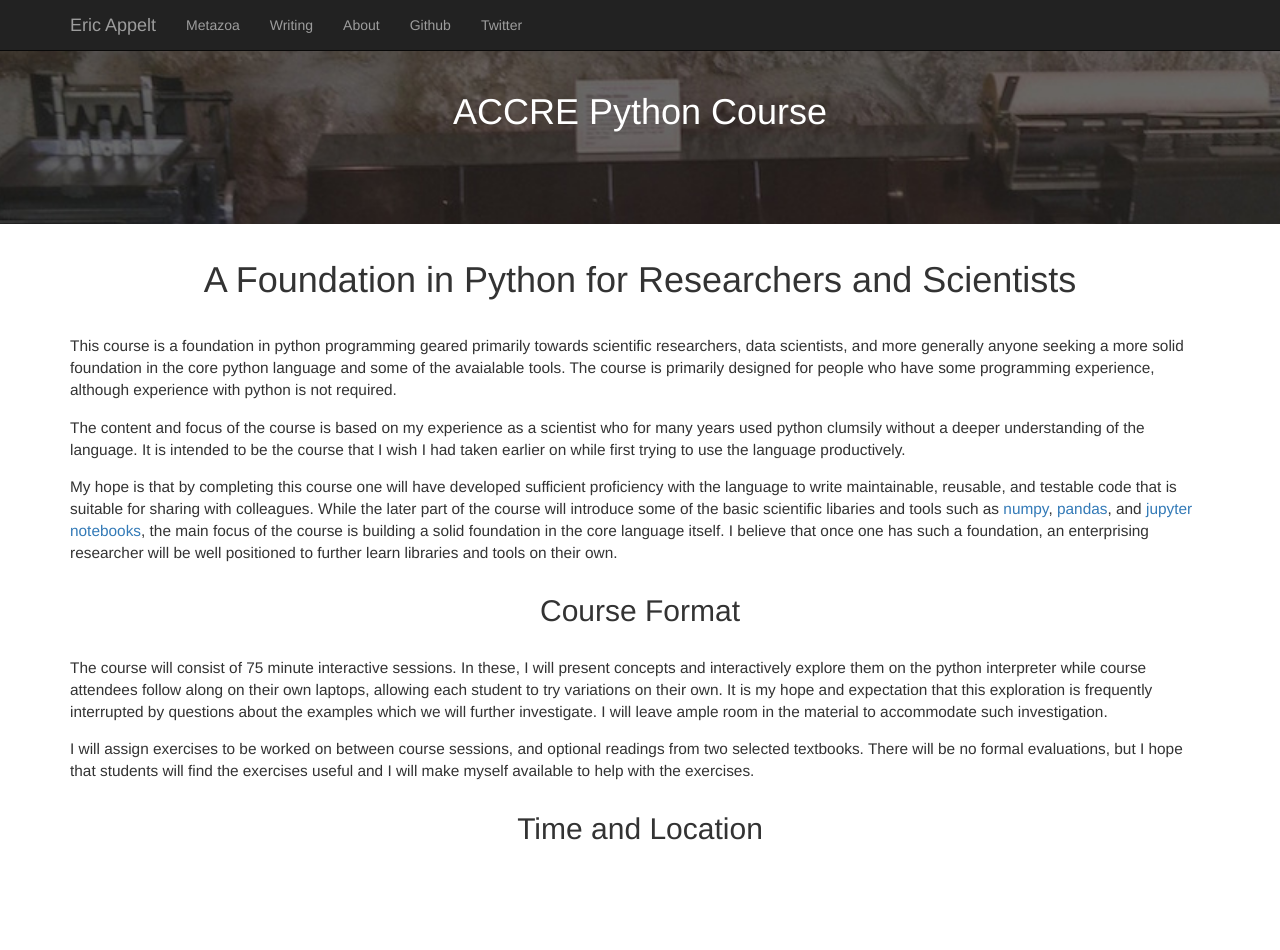
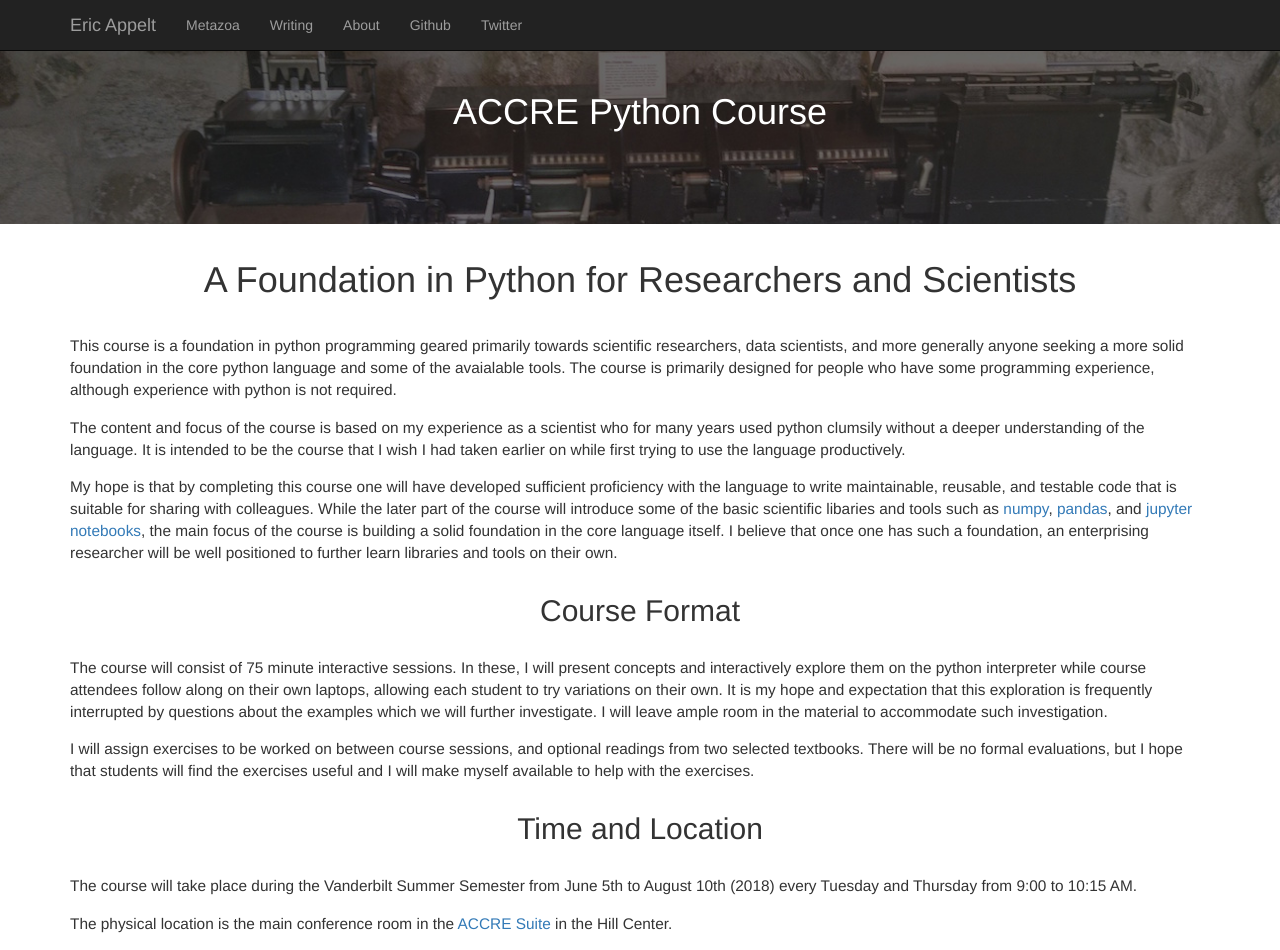
Before and after one commit to appeltel/website-ericappelt, a Jekyll site: the page built from pythonclass/index.md, in a window 1280 px wide and 950 px high. Built offline with Jekyll 4.4.1, drawn with Linux system fonts in a browser that asks for light colours; nearby versions of some CDN libraries.

Commit message:
Add python course time and location

```diff
--- a/pythonclass/index.md
+++ b/pythonclass/index.md
@@ -46,3 +46,11 @@
 I will make myself available to help with the exercises.
 
 ## Time and Location
+
+The course will take place during the Vanderbilt Summer Semester from
+June 5th to August 10th (2018) every Tuesday and Thursday from
+9:00 to 10:15 AM.
+
+The physical location is the main conference room in the
+[ACCRE Suite](https://www.vanderbilt.edu/accre/location/) in the
+Hill Center.
```
